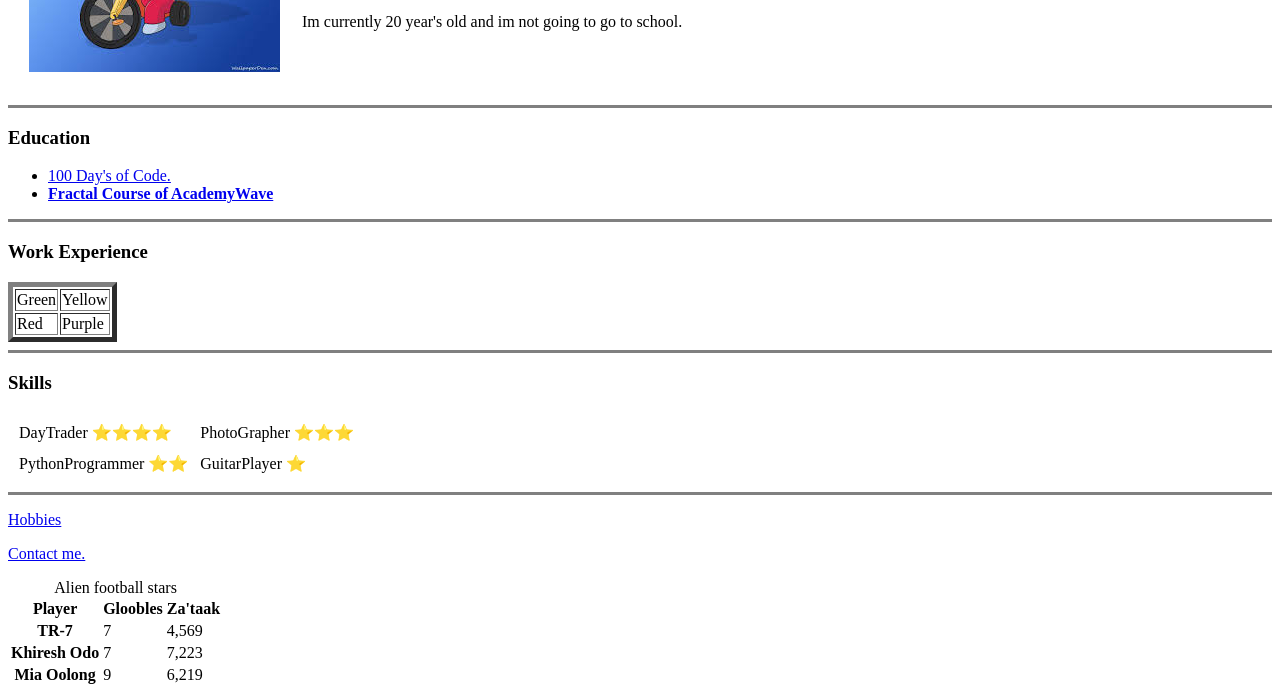
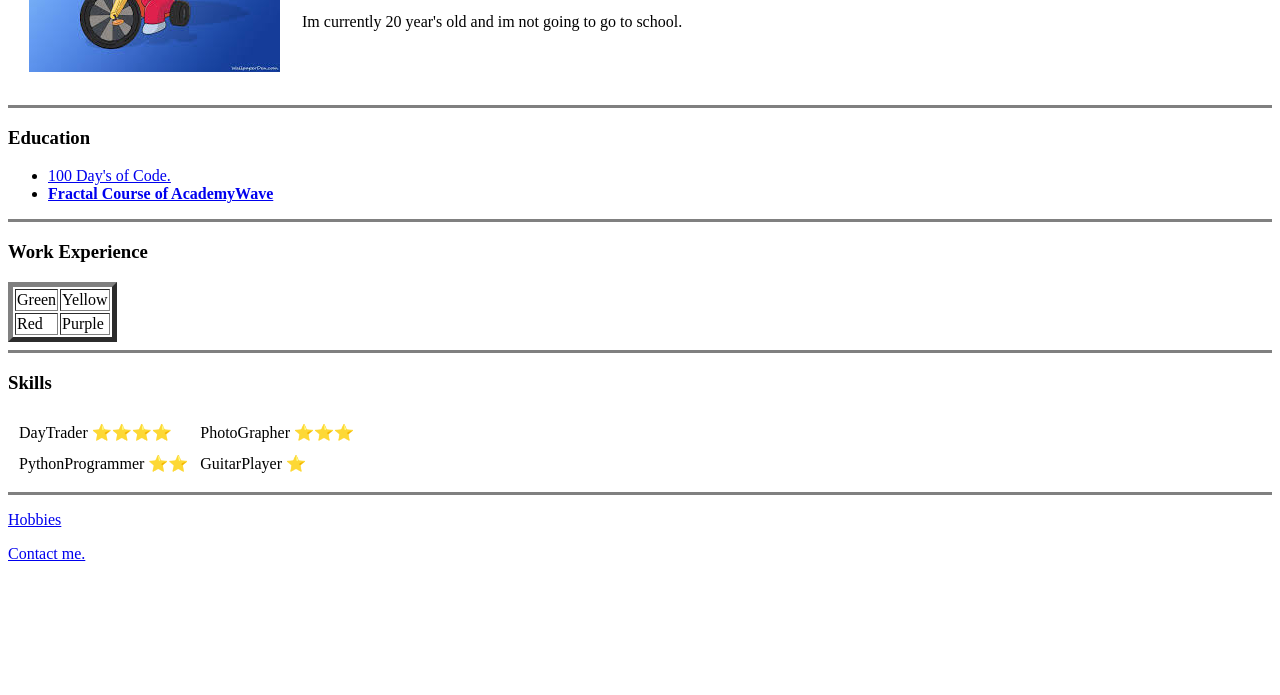
Before and after one commit to ali-kamaei/cv, a plain HTML site: page index.html in a window 1280 px wide. Shown: the part 158-853 px from the top of the page. After the commit the page ends 800 px from the top, so only its background shows below. Drawn offline with Linux system fonts and the light colour scheme.

Commit message:
Update index.html

```diff
--- a/index.html
+++ b/index.html
@@ -56,27 +56,3 @@
 
     </body>
 </html>
-
-<table>
-    <caption>Alien football stars</caption>
-    <tr>
-        <th scope="col">Player</th>
-        <th scope="col">Gloobles</th>
-        <th scope="col">Za'taak</th>
-    </tr>
-    <tr>
-        <th scope="row">TR-7</th>
-        <td>7</td>
-        <td>4,569</td>
-    </tr>
-    <tr>
-        <th scope="row">Khiresh Odo</th>
-        <td>7</td>
-        <td>7,223</td>
-    </tr>
-    <tr>
-        <th scope="row">Mia Oolong</th>
-        <td>9</td>
-        <td>6,219</td>
-    </tr>
-</table>
```
